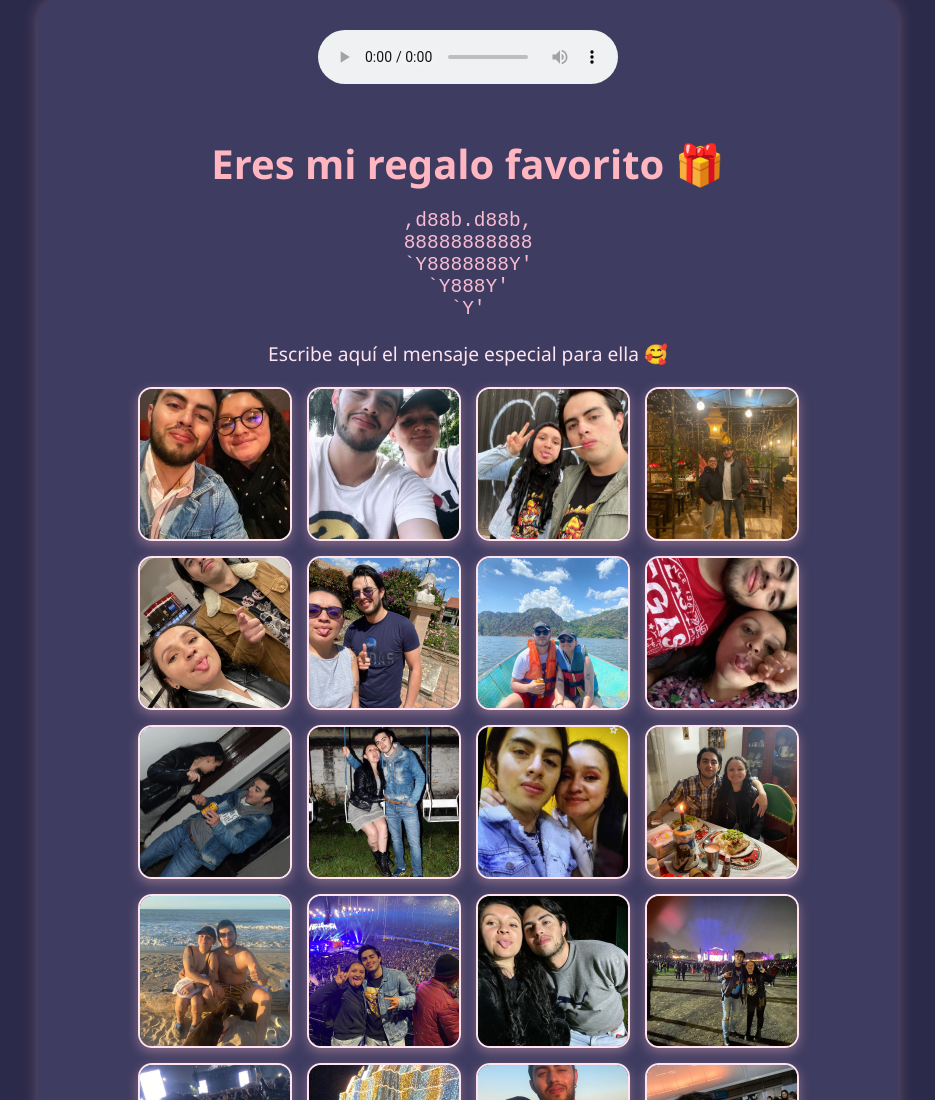
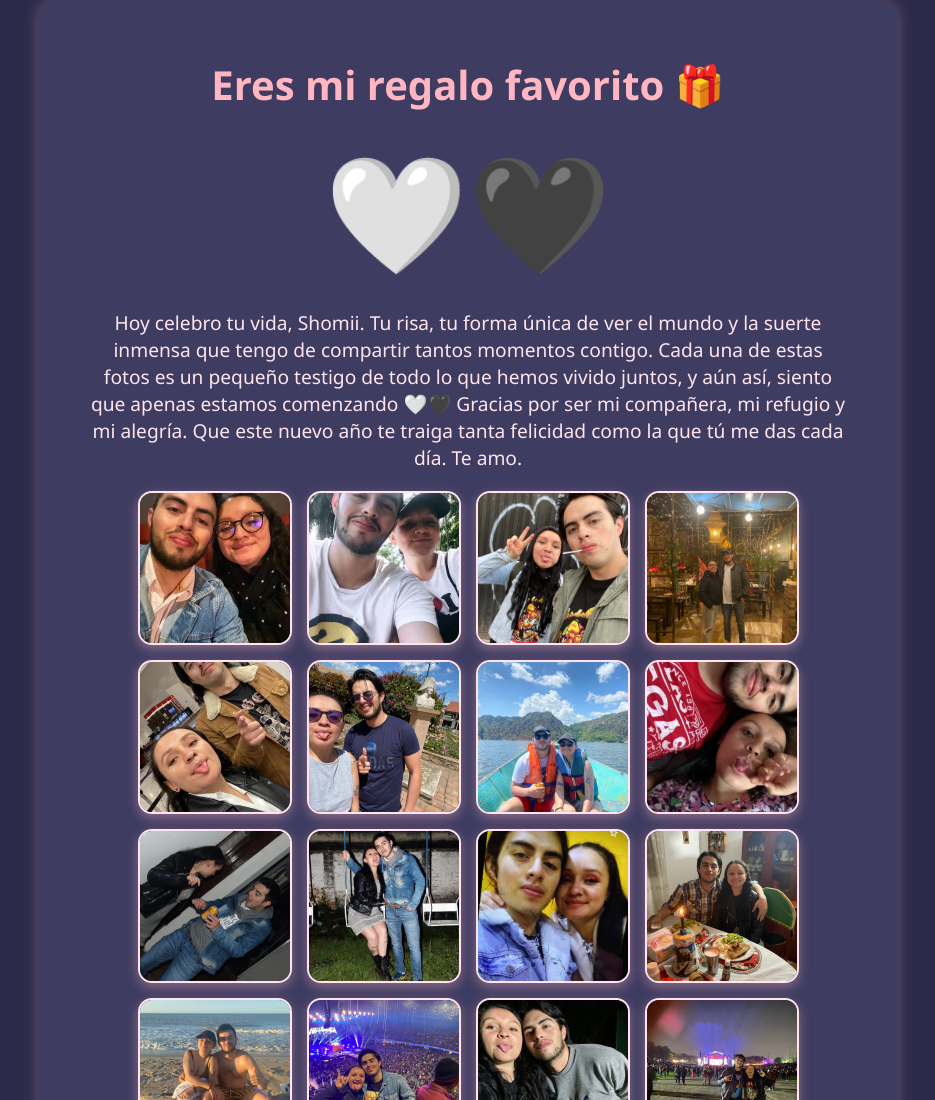
Before and after one commit to xXCHIRRIXx/Regalo, a plain HTML site: page index.html in a window 1280 px wide. Shown: the top 1100 px of the page, without its empty margins (172-1107 px from the left). Drawn offline with Linux system fonts and the light colour scheme.

Commit message:
Actualización: corazones con íconos PNG y estilos

```diff
--- a/index.html
+++ b/index.html
@@ -2,28 +2,28 @@
 <html lang="es">
 <head>
   <meta charset="UTF-8">
-  <title>Para Ti 💖</title>
+  <title>Para Ti Alicia 🤍🖤</title>
   <link rel="stylesheet" href="style.css">
 </head>
 <body>
   <div class="container">
-    <audio controls autoplay loop class="audio-player">
-      <source src="cancion.mp3" type="audio/mpeg">
-      Tu navegador no soporta el audio.
-    </audio>
+    <audio autoplay loop style="display:none">
+        <source src="cancion.mp3" type="audio/mpeg">
+        Tu navegador no soporta el audio.
+      </audio>
 
     <h1 class="titulo">Eres mi regalo favorito 🎁</h1>
 
-    <pre class="corazon">
-      ,d88b.d88b,
-      88888888888
-      `Y8888888Y'
-        `Y888Y'
-          `Y'
-    </pre>
+    <div class="corazones">
+        <p class="corazonesc">🤍🖤</p>
+      </div>
 
     <div class="mensaje">
-      <p>Escribe aquí el mensaje especial para ella 🥰</p>
+      <p>Hoy celebro tu vida, Shomii. Tu risa, tu forma única de ver el mundo y la suerte inmensa que tengo de compartir tantos momentos contigo. Cada una de estas fotos es un pequeño testigo de todo lo que hemos vivido juntos, y aún así, siento que apenas estamos comenzando 🤍🖤
+
+        Gracias por ser mi compañera, mi refugio y mi alegría. Que este nuevo año te traiga tanta felicidad como la que tú me das cada día.
+
+        Te amo.</p>
     </div>
 
     <div class="collage">
@@ -99,5 +99,15 @@
         <img src="foto70.jpeg" alt="Foto 70">
       </div>
   </div>
+  <script>
+    document.addEventListener("click", () => {
+      const audio = document.querySelector("audio");
+      audio.muted = false;
+      audio.play().catch((e) => {
+        console.warn("El navegador bloqueó el autoplay con sonido.");
+      });
+    }, { once: true });
+  </script>
+
 </body>
 </html>
--- a/style.css
+++ b/style.css
@@ -61,3 +61,22 @@ body {
     border: 2px solid #ffe4f0;
     box-shadow: 0 4px 12px rgba(255, 182, 193, 0.4);
   }
+
+  .corazones {
+    display: flex;
+    justify-content: center;
+    align-items: center;
+    gap: 20px; /* espacio entre las imágenes */
+    margin: 20px 0;
+  }
+
+  .corazones img {
+    width: 80px; /* o el tamaño que prefieras */
+    height: auto;
+  }
+
+  .corazonesc {
+    font-size: 115px;
+    margin: 0;
+    padding: 0;
+  }
```
Also changed, not shown: corazonn.png (added), 1 other file.
